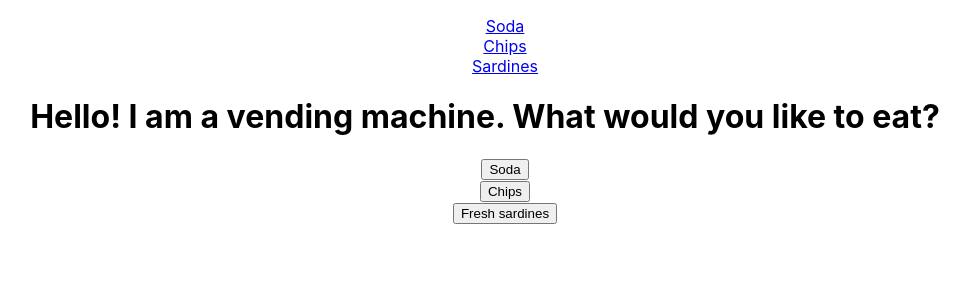
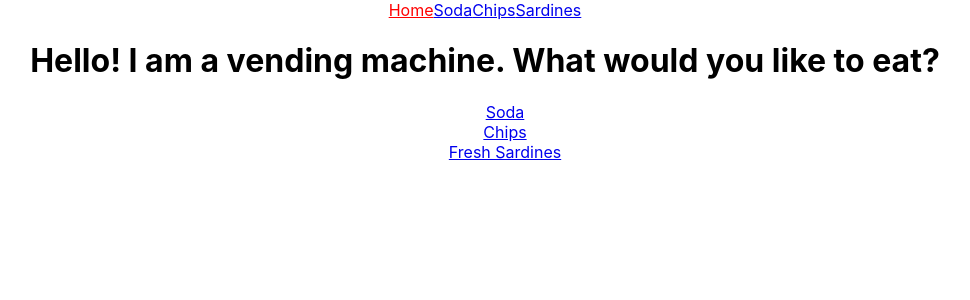
Before and after one commit to GiammaCarioca/vending-machine, a React (Create React App) app: page / in a window 1280 px wide. Shown: the top 300 px of the page, without its empty margins (155-1125 px from the left). Built offline with nearby package versions, Linux system fonts and the light colour scheme.

Commit message:
adding the links and creating the navbar component

```diff
--- a/src/App.css
+++ b/src/App.css
@@ -1,3 +1,7 @@
 .App {
 	text-align: center;
 }
+
+.active-link {
+	color: red;
+}
--- a/src/App.js
+++ b/src/App.js
@@ -1,5 +1,6 @@
 import React from 'react';
 import { Route, Switch } from 'react-router-dom';
+import Navbar from './Navbar';
 import VendingMachine from './VendingMachine';
 import Soda from './Soda';
 import Chips from './Chips';
@@ -9,6 +10,7 @@ import './App.css';
 function App() {
 	return (
 		<div className="App">
+			<Navbar />
 			<Switch>
 				<Route exact path="/" component={VendingMachine} />
 				<Route exact path="/soda" component={Soda} />
--- a/src/Chips.js
+++ b/src/Chips.js
@@ -1,10 +1,14 @@
 import React, { Component } from 'react';
+import { Link } from 'react-router-dom';
 
 export default class Chips extends Component {
 	render() {
 		return (
 			<div>
 				<h2>Chips</h2>
+				<Link exact to="/">
+					Go Back
+				</Link>
 			</div>
 		);
 	}
--- /dev/null
+++ b/src/Navbar.js
@@ -0,0 +1,28 @@
+import React, { Component } from 'react';
+import { NavLink } from 'react-router-dom';
+
+export default class Navbar extends Component {
+	render() {
+		return (
+			<div>
+				<nav className="App-nav">
+					<NavLink exact activeClassName="active-link" to="/">
+						Home
+					</NavLink>
+
+					<NavLink exact activeClassName="active-link" to="/soda">
+						Soda
+					</NavLink>
+
+					<NavLink exact activeClassName="active-link" to="/chips">
+						Chips
+					</NavLink>
+
+					<NavLink exact activeClassName="active-link" to="/sardines">
+						Sardines
+					</NavLink>
+				</nav>
+			</div>
+		);
+	}
+}
--- a/src/Sardines.js
+++ b/src/Sardines.js
@@ -1,10 +1,14 @@
 import React, { Component } from 'react';
+import { Link } from 'react-router-dom';
 
 export default class Sardines extends Component {
 	render() {
 		return (
 			<div>
-				<h2>Fresh sardines</h2>
+				<h2>Fresh Sardines</h2>
+				<Link exact to="/">
+					Go Back
+				</Link>
 			</div>
 		);
 	}
--- a/src/Soda.js
+++ b/src/Soda.js
@@ -1,10 +1,14 @@
 import React, { Component } from 'react';
+import { Link } from 'react-router-dom';
 
 export default class Soda extends Component {
 	render() {
 		return (
 			<div>
 				<h2>Soda</h2>
+				<Link exact to="/">
+					Go Back
+				</Link>
 			</div>
 		);
 	}
--- a/src/VendingMachine.js
+++ b/src/VendingMachine.js
@@ -1,33 +1,27 @@
 import React, { Component } from 'react';
+import { Link } from 'react-router-dom';
 import './VendingMachine.css';
 
 export default class VendingMachine extends Component {
 	render() {
 		return (
 			<div>
-				<nav>
-					<ul>
-						<li>
-							<a href="#">Soda</a>
-						</li>
-						<li>
-							<a href="#">Chips</a>
-						</li>
-						<li>
-							<a href="#">Sardines</a>
-						</li>
-					</ul>
-				</nav>
 				<h1>Hello! I am a vending machine. What would you like to eat?</h1>
 				<ul>
 					<li>
-						<button>Soda</button>
+						<Link exact to="/soda">
+							Soda
+						</Link>
 					</li>
 					<li>
-						<button>Chips</button>
+						<Link exact to="/chips">
+							Chips
+						</Link>
 					</li>
 					<li>
-						<button>Fresh sardines</button>
+						<Link exact to="sardines">
+							Fresh Sardines
+						</Link>
 					</li>
 				</ul>
 			</div>
```
